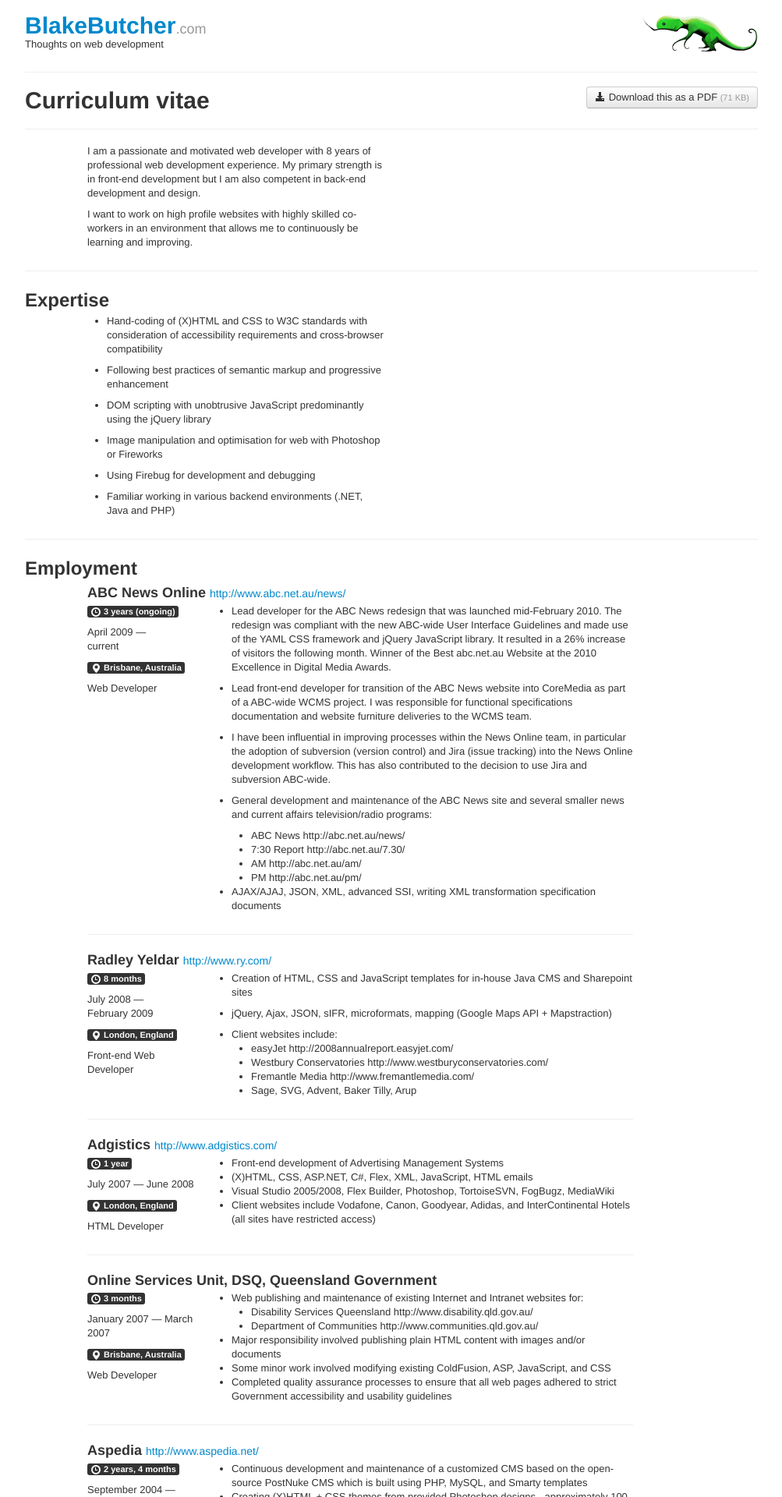
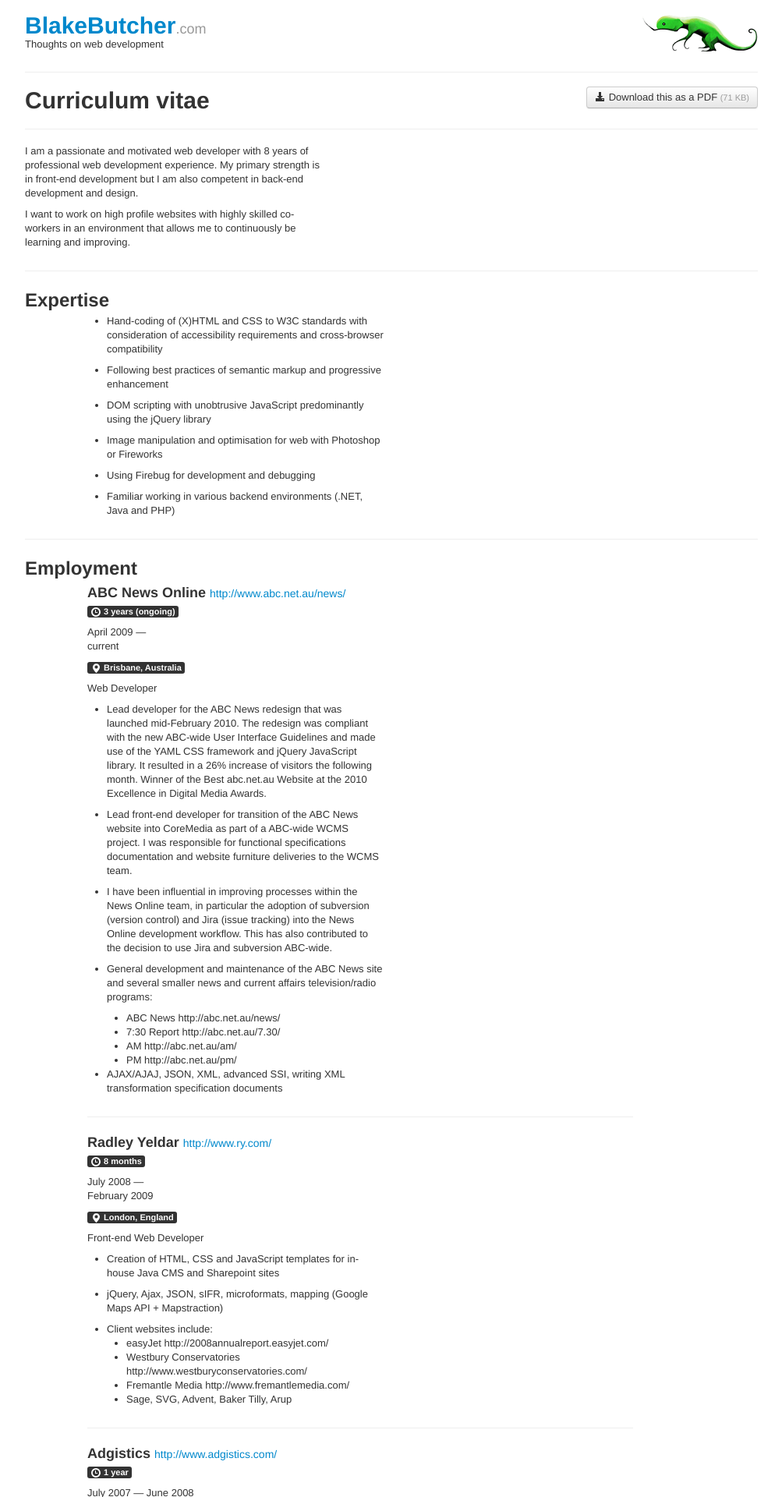
Before and after one commit to blakebutcher/blakebutcher.github.com, a Jekyll site: the page built from cv/index.html, in a window 1280 px wide. Shown: the top 1920 px of the page at 78% size, without its empty margins (138-1141 px from the left). Built offline with Jekyll 4.4.1, drawn with Linux system fonts in a browser that asks for light colours; nearby versions of some CDN libraries.

Commit message:
Updated layout

```diff
--- a/cv/index.html
+++ b/cv/index.html
@@ -7,9 +7,6 @@ title: Curriculum vitae
 <h1>{{ page.title }}</h1>
 <hr>
 <div class="row">
-	<div class="span1">
-		&nbsp;
-	</div>
 	<div class="span5">
 		<p>I am a passionate and motivated web developer with 8 years of professional web development experience. My primary strength is in front-end development but I am also competent in back-end development and design.</p>
 		<p>I want to work on high profile websites with highly skilled co-workers in an environment that allows me to continuously be learning and improving.</p>
@@ -43,13 +40,11 @@ title: Curriculum vitae
 	<div class="span9">
 		<h3>ABC News Online <small><a href="http://www.abc.net.au/news/">http://www.abc.net.au/news/</a></small></h3>
 		<div class="row">
-			<div class="span2">
+			<div class="span5">
 				<p><span class="label label-inverse"><i class="icon-time icon-white"></i> 3 years (ongoing)</span></p>
 				<p>April 2009 &mdash; <br>current</p>
 				<p><span class="label label-inverse"><i class="icon-map-marker icon-white"></i> Brisbane, Australia</span></p>
 				<p>Web Developer</p>
-			</div>
-			<div class="span7">
 				<ul>
 					<li><p>Lead developer for the ABC News redesign that was launched mid-February 2010. The redesign was compliant with the new ABC-wide User Interface Guidelines and made use of the YAML CSS framework and jQuery JavaScript library. It resulted in a 26% increase of visitors the following month. Winner of the Best abc.net.au Website at the 2010 Excellence in Digital Media Awards.</p></li>
 					<li><p>Lead front-end developer for transition of the ABC News website into CoreMedia as part of a ABC-wide WCMS project. I was responsible for functional specifications documentation and website furniture deliveries to the WCMS team.</p></li>
@@ -69,13 +64,11 @@ title: Curriculum vitae
 		<hr>
 		<h3>Radley Yeldar <small><a href="http://www.ry.com/">http://www.ry.com/</a></small></h3>
 		<div class="row">
-			<div class="span2">
+			<div class="span5">
 				<p><span class="label label-inverse"><i class="icon-time icon-white"></i> 8 months</span></p>
 				<p>July 2008 &mdash; <br>February 2009</p>
 				<p><span class="label label-inverse"><i class="icon-map-marker icon-white"></i> London, England</span></p>
 				<p>Front-end Web Developer</p>
-			</div>
-			<div class="span7">
 				<ul>
 					<li><p>Creation of HTML, CSS and JavaScript templates for in-house Java CMS and Sharepoint sites</p></li>
 					<li><p>jQuery, Ajax, JSON, sIFR, microformats, mapping (Google Maps API + Mapstraction)</p></li>
@@ -93,60 +86,54 @@ title: Curriculum vitae
 		<hr>
 		<h3>Adgistics <small><a href="http://www.adgistics.com/">http://www.adgistics.com/</a></small></h3>
 		<div class="row">
-			<div class="span2">
+			<div class="span5">
 				<p><span class="label label-inverse"><i class="icon-time icon-white"></i> 1 year</span></p>
 				<p>July 2007 &mdash; June 2008</p>
 				<p><span class="label label-inverse"><i class="icon-map-marker icon-white"></i> London, England</span></p>
 				<p>HTML Developer</p>
-			</div>
-			<div class="span7">
 				<ul>
-					<li>Front-end development of Advertising Management Systems</li>
-					<li>(X)HTML, CSS, ASP.NET, C#, Flex, XML, JavaScript, HTML emails</li>
-					<li>Visual Studio 2005/2008, Flex Builder, Photoshop, TortoiseSVN, FogBugz, MediaWiki</li>
-					<li>Client websites include Vodafone, Canon, Goodyear, Adidas, and InterContinental Hotels (all sites have restricted access)</li>
+					<li><p>Front-end development of Advertising Management Systems</p></li>
+					<li><p>(X)HTML, CSS, ASP.NET, C#, Flex, XML, JavaScript, HTML emails</p></li>
+					<li><p>Visual Studio 2005/2008, Flex Builder, Photoshop, TortoiseSVN, FogBugz, MediaWiki</p></li>
+					<li><p>Client websites include Vodafone, Canon, Goodyear, Adidas, and InterContinental Hotels (all sites have restricted access)</p></li>
 				</ul>
 			</div>
 		</div>
 		<hr>
 		<h3>Online Services Unit, DSQ, Queensland Government</h3>
 		<div class="row">
-			<div class="span2">
+			<div class="span5">
 				<p><span class="label label-inverse"><i class="icon-time icon-white"></i> 3 months</p>
 				<p>January 2007 &mdash; March 2007</p>
 				<p><span class="label label-inverse"><i class="icon-map-marker icon-white"></i> Brisbane, Australia</span></p>
 				<p>Web Developer</p>
-			</div>
-			<div class="span7">
 				<ul>
-					<li>Web publishing and maintenance of existing Internet and Intranet websites for:
+					<li><p>Web publishing and maintenance of existing Internet and Intranet websites for:</p>
 						<ul>
 							<li>Disability Services Queensland  http://www.disability.qld.gov.au/</li>
 							<li>Department of Communities  http://www.communities.qld.gov.au/</li>
 						</ul>
 					</li>
-					<li>Major responsibility involved publishing plain HTML content with images and/or documents</li>
-					<li>Some minor work involved modifying existing ColdFusion, ASP, JavaScript, and CSS</li>
-					<li>Completed quality assurance processes to ensure that all web pages adhered to strict Government accessibility and usability guidelines</li>
+					<li><p>Major responsibility involved publishing plain HTML content with images and/or documents</p></li>
+					<li><p>Some minor work involved modifying existing ColdFusion, ASP, JavaScript, and CSS</p></li>
+					<li><p>Completed quality assurance processes to ensure that all web pages adhered to strict Government accessibility and usability guidelines</p></li>
 				</ul>
 			</div>
 		</div>
 		<hr>
 		<h3>Aspedia <small><a href="http://www.aspedia.net/">http://www.aspedia.net/</a></small></h3>
 		<div class="row">
-			<div class="span2">
+			<div class="span5">
 				<p><span class="label label-inverse"><i class="icon-time icon-white"></i> 2 years, 4 months</span></p>
 				<p>September 2004 &mdash; December 2006</p>
 				<p><span class="label label-inverse"><i class="icon-map-marker icon-white"></i> Brisbane, Australia</span></p>
 				<p>Web Developer</p>
-			</div>
-			<div class="span7">
 				<ul>
-					<li>Continuous development and maintenance of a customized CMS based on the open-source PostNuke CMS which is built using PHP, MySQL, and Smarty templates</li>
-					<li>Creating (X)HTML + CSS themes from provided Photoshop designs - approximately 100 themes over the 2 year period, the majority being for PostNuke but also for Mambo, Joomla, Moodle, vtiger, and an internal CRM product</li>
-					<li>Cross-browser testing</li>
-					<li>Providing phone support, email support, and training documentation to clients and sales staff</li>
-					<li>Additional experience/exposure with UNIX, Subversion, HTML emails, SEO, training new developers, meeting and gathering requirements from clients, and logo design</li>
+					<li><p>Continuous development and maintenance of a customized CMS based on the open-source PostNuke CMS which is built using PHP, MySQL, and Smarty templates</p></li>
+					<li><p>Creating (X)HTML + CSS themes from provided Photoshop designs - approximately 100 themes over the 2 year period, the majority being for PostNuke but also for Mambo, Joomla, Moodle, vtiger, and an internal CRM product</p></li>
+					<li><p>Cross-browser testing</p></li>
+					<li><p>Providing phone support, email support, and training documentation to clients and sales staff</p></li>
+					<li><p>Additional experience/exposure with UNIX, Subversion, HTML emails, SEO, training new developers, meeting and gathering requirements from clients, and logo design</p></li>
 				</ul>
 			</div>
 		</div>
@@ -163,12 +150,10 @@ title: Curriculum vitae
 	<div class="span9">
 		<h3>Bachelor of Information Technology, Griffith University <small><a href="http://www.griffith.edu.au/">http://www.griffith.edu.au/</a></small></h3>
 		<div class="row">
-			<div class="span2">
+			<div class="span5">
 				<p><span class="label label-inverse"><i class="icon-time icon-white"></i> 3 years, 6 months</span></p>
 				<p>January 2000 &mdash; June 2003</p>
 				<p><span class="label label-inverse"><i class="icon-map-marker icon-white"></i> Brisbane, Australia</span></p>
-			</div>
-			<div class="span7">
 				<ul>
 					<li>Major in Software Engineering</li>
 					<li>Relevant subjects:
```
